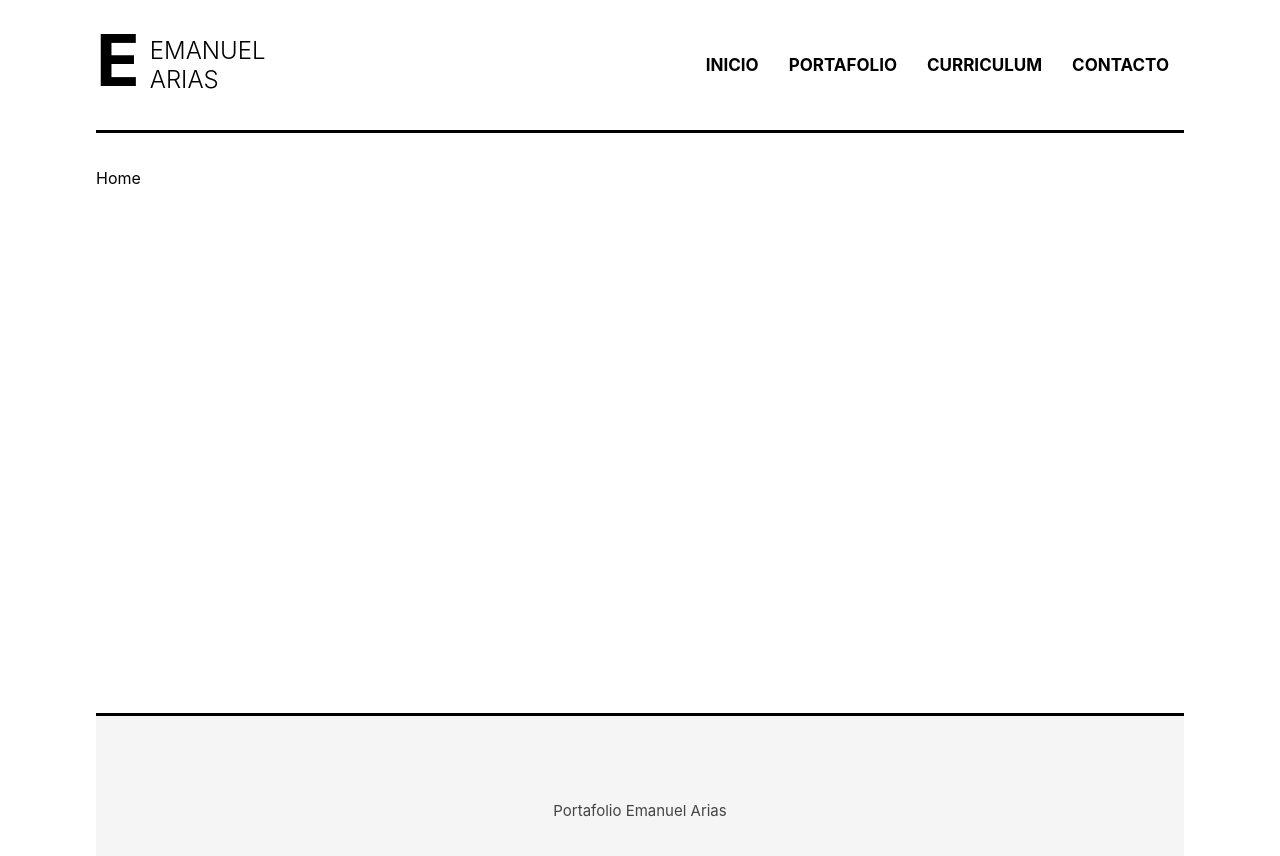
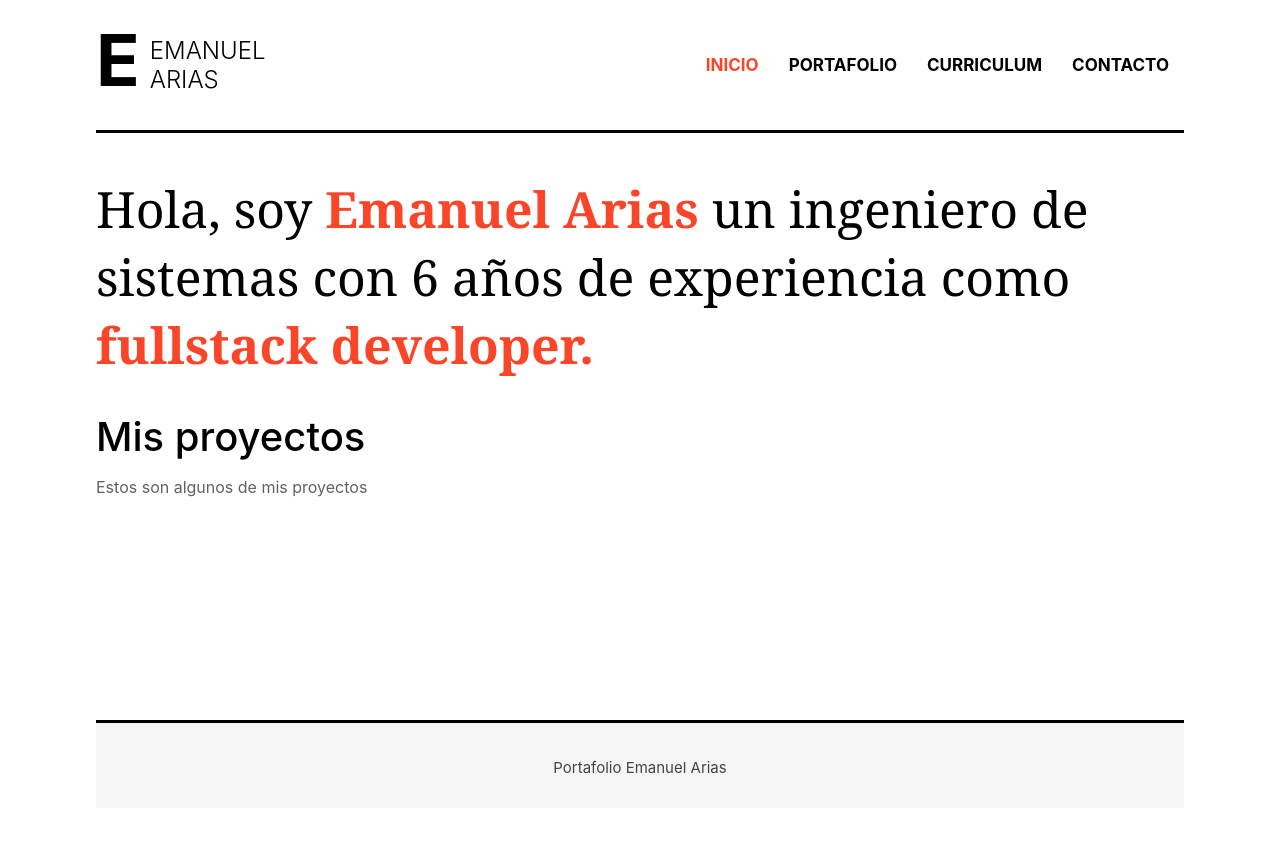
Before and after one commit to emanuelarias9/portafolio, a React (Create React App) app: page /home in a window 1280 px wide. Shown: the top 856 px of the page. After the commit the page ends 808 px from the top, so only its background shows below. Built offline with nearby package versions, Linux system fonts and the light colour scheme.

Commit message:
Estilos a las secciones

```diff
--- a/src/Router/MainRouter.js
+++ b/src/Router/MainRouter.js
@@ -1,5 +1,5 @@
 import React from "react";
-import { Routes, Route, BrowserRouter, NavLink } from "react-router-dom";
+import { Routes, Route, BrowserRouter, Navigate } from "react-router-dom";
 import { Home } from "../components/Home";
 import { Portafolio } from "../components/Portafolio";
 import { Curriculum } from "../components/Curriculum";
@@ -13,7 +13,7 @@ export const MainRouter = () => {
       <HeaderNav />
       <section className="content">
         <Routes>
-          <Route path="/" element={<Home />}></Route>
+          <Route path="/" element={<Navigate to="/home" />}></Route>
           <Route path="/home" element={<Home />}></Route>
           <Route path="/portafolio" element={<Portafolio />}></Route>
           <Route path="/curriculum" element={<Curriculum />}></Route>
--- a/src/components/Contacto.js
+++ b/src/components/Contacto.js
@@ -1,5 +1,15 @@
 import React from "react";
 
 export const Contacto = () => {
-  return <div>Contacto</div>;
+  return (
+    <div className="page">
+      <h1 className="heading">Contacto</h1>
+      <form className="contact">
+        <input type="text" placeholder="nombre" />
+        <input type="text" placeholder="email" />
+        <textarea placeholder="Motivo de contacto"></textarea>
+        <input type="submit" value="Enviar" />
+      </form>
+    </div>
+  );
 };
--- a/src/components/Curriculum.js
+++ b/src/components/Curriculum.js
@@ -1,5 +1,9 @@
 import React from "react";
 
 export const Curriculum = () => {
-  return <div>Curriculum</div>;
+  return (
+    <div className="page">
+      <h1 className="heading">Curriculum</h1>
+    </div>
+  );
 };
--- a/src/components/Home.js
+++ b/src/components/Home.js
@@ -1,5 +1,18 @@
 import React from "react";
+import { Link } from "react-router-dom";
 
 export const Home = () => {
-  return <div>Home</div>;
+  return (
+    <div className="home">
+      <h1>
+        Hola, soy <strong> Emanuel Arias</strong> un ingeniero de sistemas con 6
+        años de experiencia como <strong>fullstack developer.</strong>
+      </h1>
+      <section className="lasts-works">
+        <h2 className="heading">Mis proyectos</h2>
+        <p>Estos son algunos de mis proyectos</p>
+        <div className="works"></div>
+      </section>
+    </div>
+  );
 };
--- a/src/components/Portafolio.js
+++ b/src/components/Portafolio.js
@@ -1,5 +1,9 @@
 import React from "react";
 
 export const Portafolio = () => {
-  return <div>Portafolio</div>;
+  return (
+    <div className="page">
+      <h1 className="heading">Portafolio</h1>
+    </div>
+  );
 };
--- a/src/components/layout/HeaderNav.js
+++ b/src/components/layout/HeaderNav.js
@@ -12,13 +12,28 @@ export const HeaderNav = () => {
       <nav>
         <ul>
           <li>
-            <NavLink to="/home">Inicio</NavLink>
+            <NavLink
+              to="/home"
+              className={({ isActive }) => (isActive ? "active" : "")}
+            >
+              Inicio
+            </NavLink>
           </li>
           <li>
-            <NavLink to="/portafolio">Portafolio</NavLink>
+            <NavLink
+              to="/portafolio"
+              className={({ isActive }) => (isActive ? "active" : "")}
+            >
+              Portafolio
+            </NavLink>
           </li>
           <li>
-            <NavLink to="/curriculum">Curriculum</NavLink>
+            <NavLink
+              to="/curriculum"
+              className={({ isActive }) => (isActive ? "active" : "")}
+            >
+              Curriculum
+            </NavLink>
           </li>
           <li>
             <NavLink to="/contacto">Contacto</NavLink>
--- a/src/index.css
+++ b/src/index.css
@@ -12,37 +12,38 @@ code {
     monospace;
 }
 .layout {
+  margin: 0 auto;
   width: 85%;
-  margin: 0 auto;
 }
 
 .header {
-  display: flex;
+  border-bottom: 3px solid black;
   justify-content: center;
   align-items: center;
   list-style: none;
+  display: flex;
   height: 130px;
-  border-bottom: 3px solid black;
+
   margin-bottom: 35px;
 }
 
 .header .logo {
+  display: flex;
   flex-grow: 2;
-  display: flex;
 }
 
 .header .logo span {
+  font-weight: bolder;
+  font-size: 72px;
   display: block;
-  font-size: 72px;
-  font-weight: bolder;
 }
 
 .header .logo h2 {
-  display: block;
+  text-transform: uppercase;
   flex-basis: 100px;
   margin-left: 10px;
   font-weight: 350;
-  text-transform: uppercase;
+  display: block;
 }
 
 .header nav {
@@ -50,26 +51,27 @@ code {
 }
 
 .header nav ul {
-  height: 130px;
-  display: flex;
   justify-content: flex-end;
   align-items: center;
   list-style: none;
+  height: 130px;
+  display: flex;
 }
 
 .header li {
   text-transform: uppercase;
   font-weight: bold;
+  margin-right: 15px;
+  margin-left: 15px;
   font-size: 17px;
-  margin-left: 15px;
-  margin-right: 15px;
 }
 .header li a {
-  color: black;
   text-decoration: none;
   transition: all 300ms;
+  color: black;
 }
 
+.header .active,
 .header a:hover {
   color: #fa4529;
 }
@@ -79,13 +81,67 @@ code {
 }
 
 .footer {
-  min-height: 150px;
-  line-height: 100px;
+  border-top: 3px solid black;
+  background: #f5f5f5;
   text-align: center;
+  padding-top: 45px;
+  min-height: 40px;
+  line-height: 0px;
+  margin-top: 35px;
   font-size: 15px;
-  margin-top: 35px;
-  border-top: 3px solid black;
-  padding-top: 45px;
-  background: #f5f5f5;
   color: #444;
 }
+
+.home h1 {
+  font-family: Georgia, "Times New Roman", Times, serif;
+  margin-bottom: 0px;
+  font-weight: 400;
+  font-size: 50px;
+}
+
+.home strong {
+  color: #fa4529;
+}
+
+.home h2 {
+  color: rgb(98, 97, 97);
+  font-weight: lighter;
+}
+
+.page .heading,
+.home .heading {
+  margin-bottom: 0px;
+  font-weight: 500;
+  font-size: 40px;
+  color: black;
+}
+
+.page .heading {
+  font-weight: bold;
+  font-size: 50px;
+}
+
+.home p {
+  color: rgb(98, 97, 97);
+}
+
+input[type="text"],
+textarea {
+  margin-top: 25px;
+  display: block;
+  padding: 15px;
+  width: 250px;
+}
+
+input[type="submit"],
+button {
+  background-color: #fa4529;
+  text-decoration: none;
+  border-radius: 5px;
+  margin-top: 25px;
+  font-size: 15px;
+  cursor: pointer;
+  color: white;
+  padding: 15px;
+  border: 0px;
+}
```
